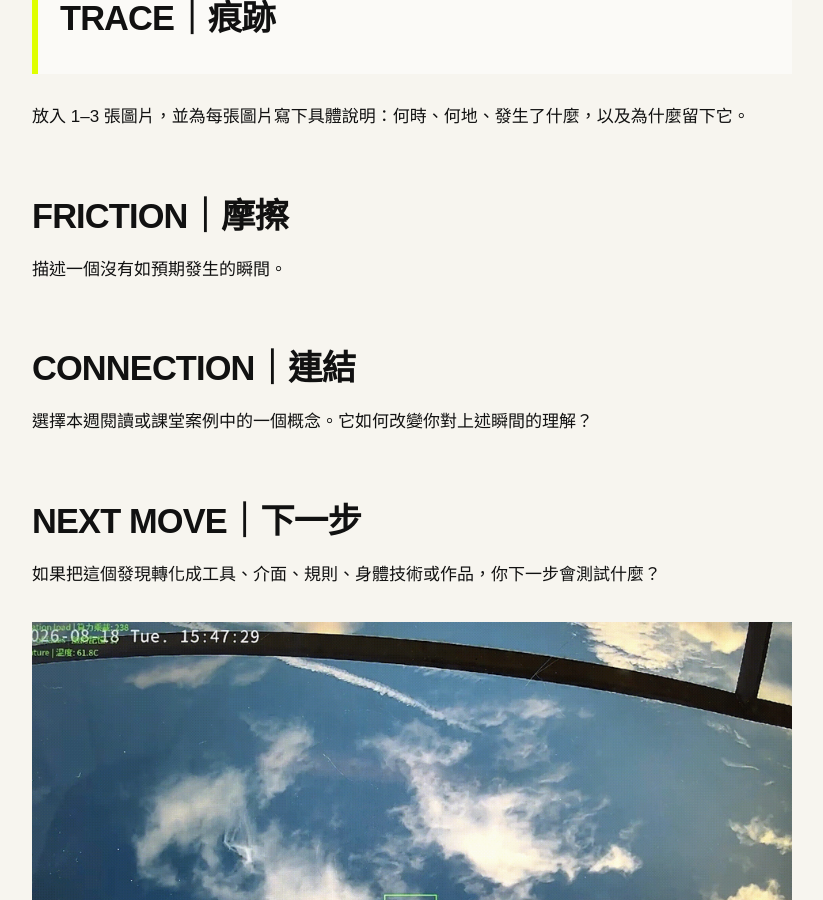
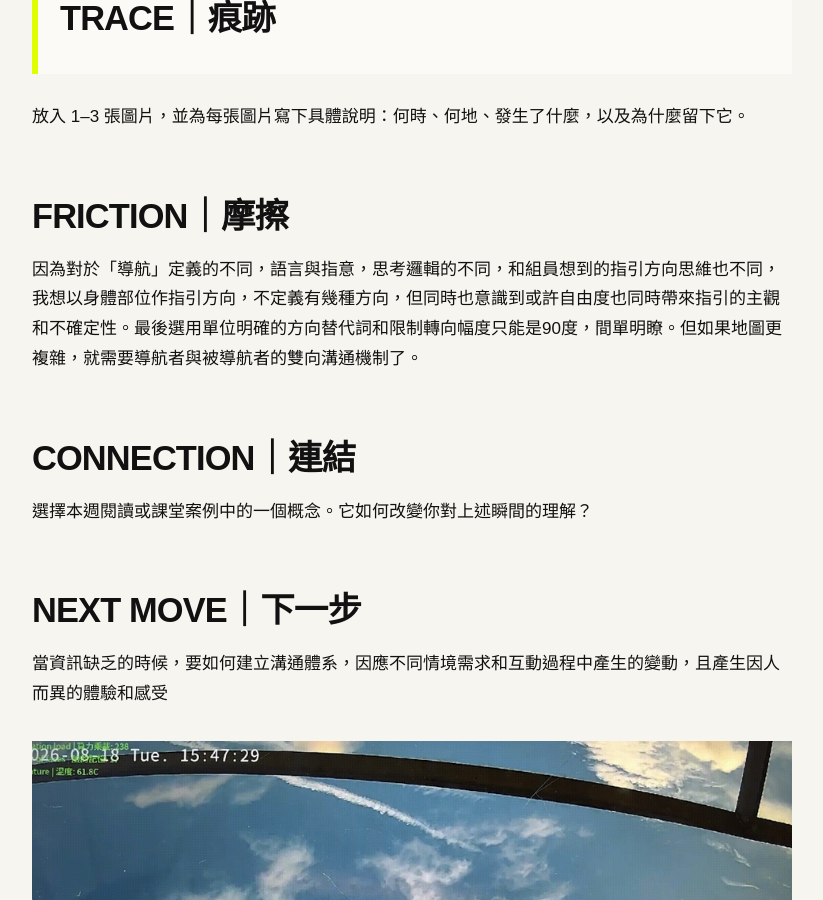
Before and after one commit to oliviaccc-oss/fieldworkarchive, a Jekyll site: the page built from weeks/week-01.md, in a window 1280 px wide and 900 px high, scrolled down 505 px. Shown: the whole window, without its empty margins (48-871 px from the left). Built offline with Jekyll 4.4.1, drawn with Linux system fonts in a browser that asks for light colours.

Commit message:
Update week-01.md

```diff
--- a/weeks/week-01.md
+++ b/weeks/week-01.md
@@ -15,7 +15,8 @@ permalink: /weeks/week-01/
 
 ## FRICTION｜摩擦
 
-描述一個沒有如預期發生的瞬間。
+因為對於「導航」定義的不同，語言與指意，思考邏輯的不同，和組員想到的指引方向思維也不同，我想以身體部位作指引方向，不定義有幾種方向，但同時也意識到或許自由度也同時帶來指引的主觀和不確定性。最後選用單位明確的方向替代詞和限制轉向幅度只能是90度，間單明瞭。但如果地圖更複雜，就需要導航者與被導航者的雙向溝通機制了。
+
 
 ## CONNECTION｜連結
 
@@ -23,6 +24,6 @@ permalink: /weeks/week-01/
 
 ## NEXT MOVE｜下一步
 
-如果把這個發現轉化成工具、介面、規則、身體技術或作品，你下一步會測試什麼？
+當資訊缺乏的時候，要如何建立溝通體系，因應不同情境需求和互動過程中產生的變動，且產生因人而異的體驗和感受
 
 ![共同繪製的教室導航地圖]({{ '/assets/images/facedetect1.jpg' | relative_url }})
```
